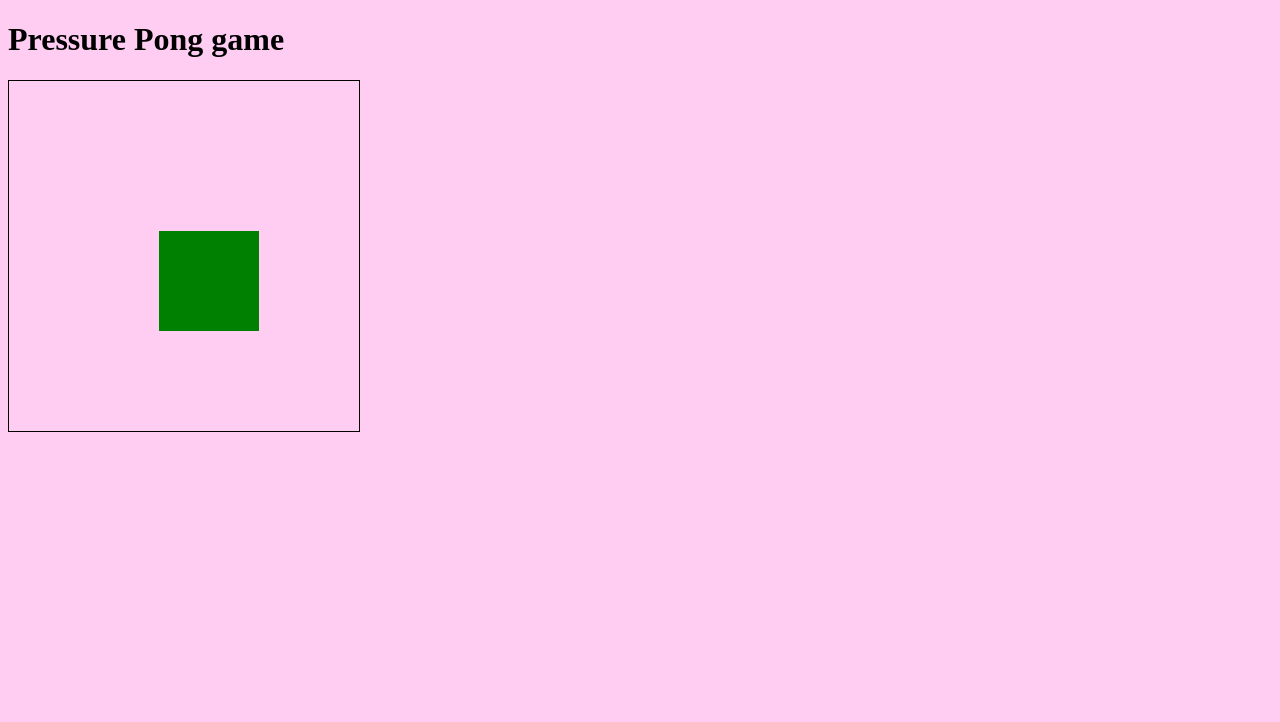
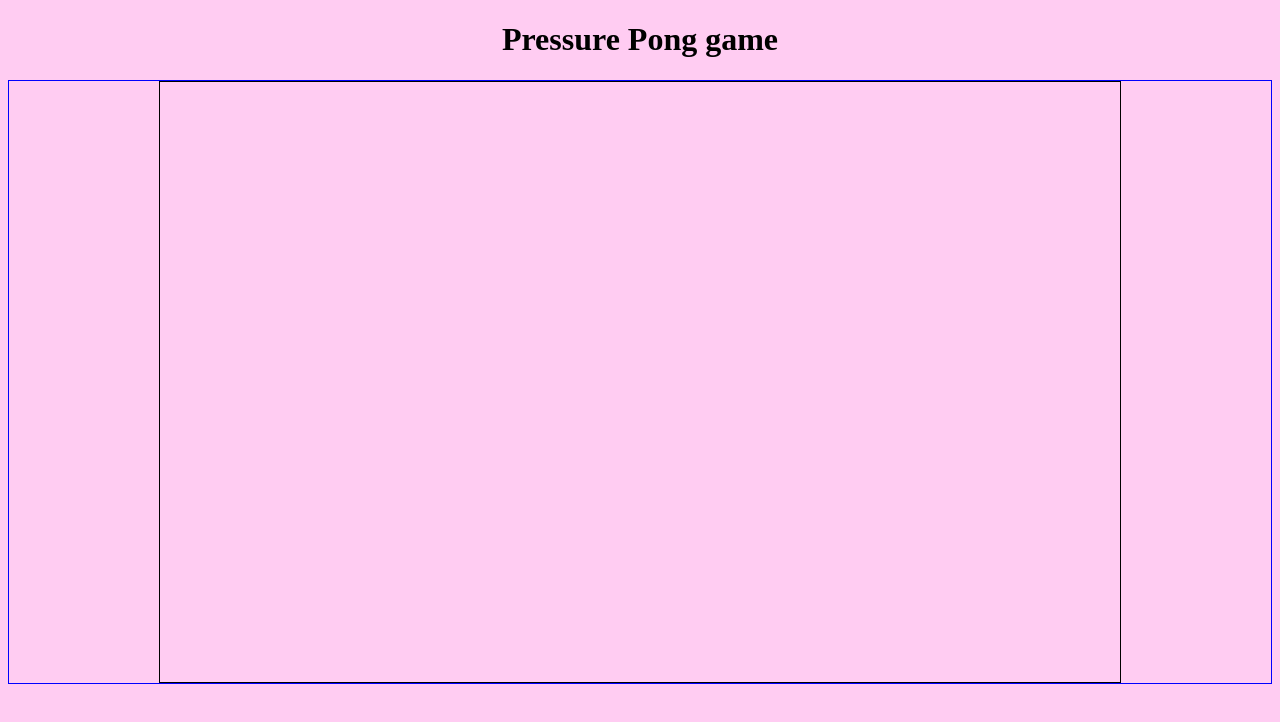
Before and after one commit to reeddunkle/Speed_Pong, a website built with webpack: page index.html in a window 1280 px wide. Built offline with nearby package versions, Linux system fonts and the light colour scheme.

Commit message:
Added some css. Drew basic canvas element.

```diff
--- a/index.html
+++ b/index.html
@@ -7,7 +7,7 @@
     </head>
     <body>
         <h1>Pressure Pong game</h1>
-        <canvas id="gameWindow" width="350" height="350"></canvas>
+        <div class="container"><canvas id="gameWindow" width="50" height="50"></canvas></div>
         <script type="text/javascript" src="bundle.js"></script>
     </body>
 </html>
--- a/src/js/basic.js
+++ b/src/js/basic.js
@@ -4,7 +4,7 @@ export const draw = () => {
   var context = canvas.getContext('2d')
 
   context.fillStyle = 'green'
-  context.fillRect (150, 150, 100, 100)
+  context.fillRect(150, 150, 100, 100)
   console.log(canvas)
   console.log(context)
   console.log('hello')
--- a/style.css
+++ b/style.css
@@ -2,6 +2,19 @@ body {
   background-color: #ffccf2;
 }
 
+h1 {
+  text-align: center;
+}
+
 canvas {
   border: 1px solid black;
+  width: 75vw;
+  height: 75vh;
 }
+
+.container {
+  display: flex;
+  justify-content: center;
+  align-content: center;
+  border: 1px solid blue;
+}
```
